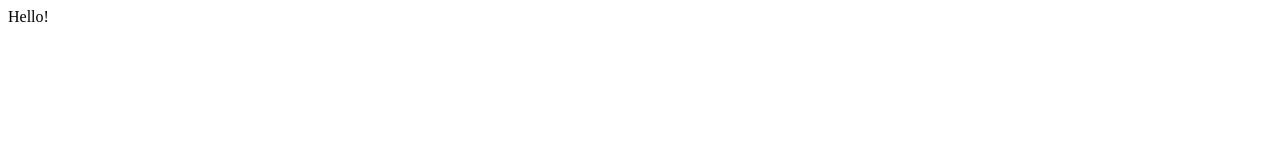
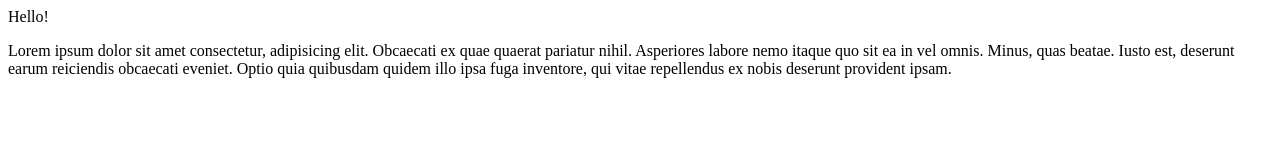
Before and after one commit to Amir-Frontender/test, a plain HTML site: page index.html in a window 1280 px wide. Drawn offline with Linux system fonts and the light colour scheme.

Commit message:
added paragraph to body

```diff
--- a/index.html
+++ b/index.html
@@ -8,5 +8,6 @@
 </head>
 <body>
     <div class="container">Hello!</div>
+    <p>Lorem ipsum dolor sit amet consectetur, adipisicing elit. Obcaecati ex quae quaerat pariatur nihil. Asperiores labore nemo itaque quo sit ea in vel omnis. Minus, quas beatae. Iusto est, deserunt earum reiciendis obcaecati eveniet. Optio quia quibusdam quidem illo ipsa fuga inventore, qui vitae repellendus ex nobis deserunt provident ipsam.</p>
 </body>
 </html>
```
